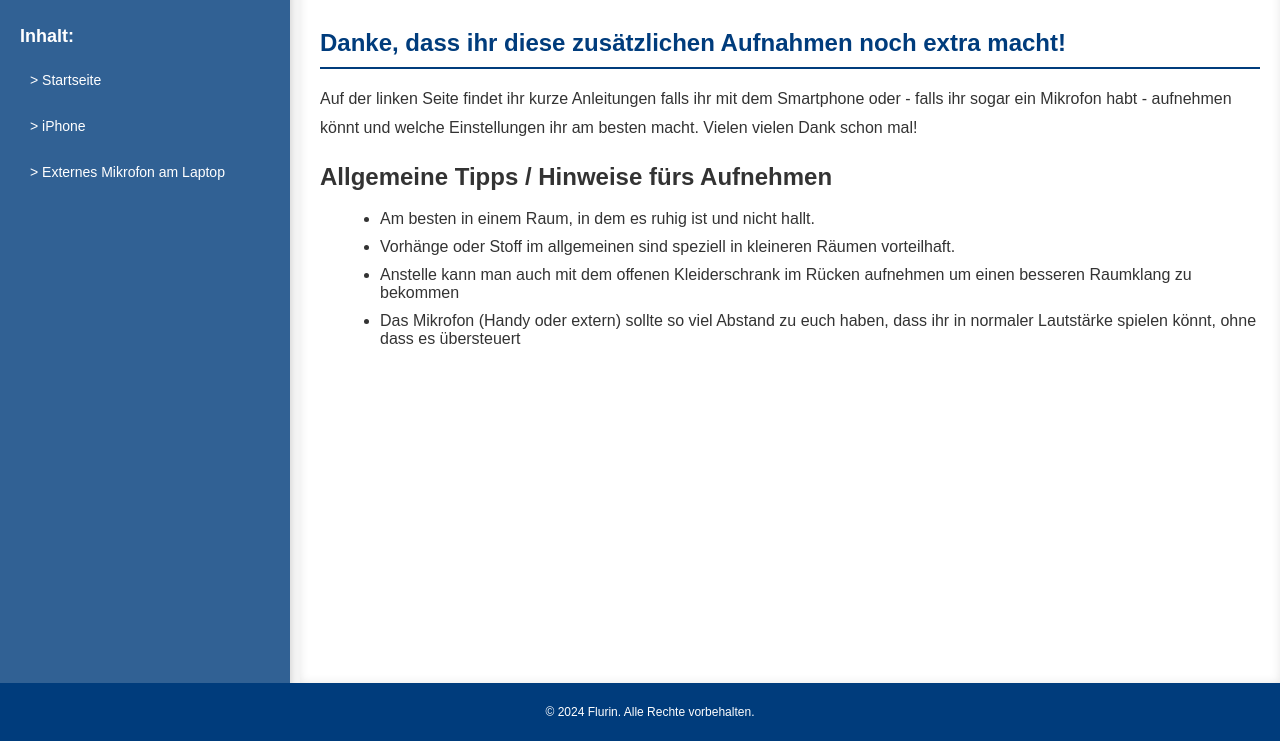
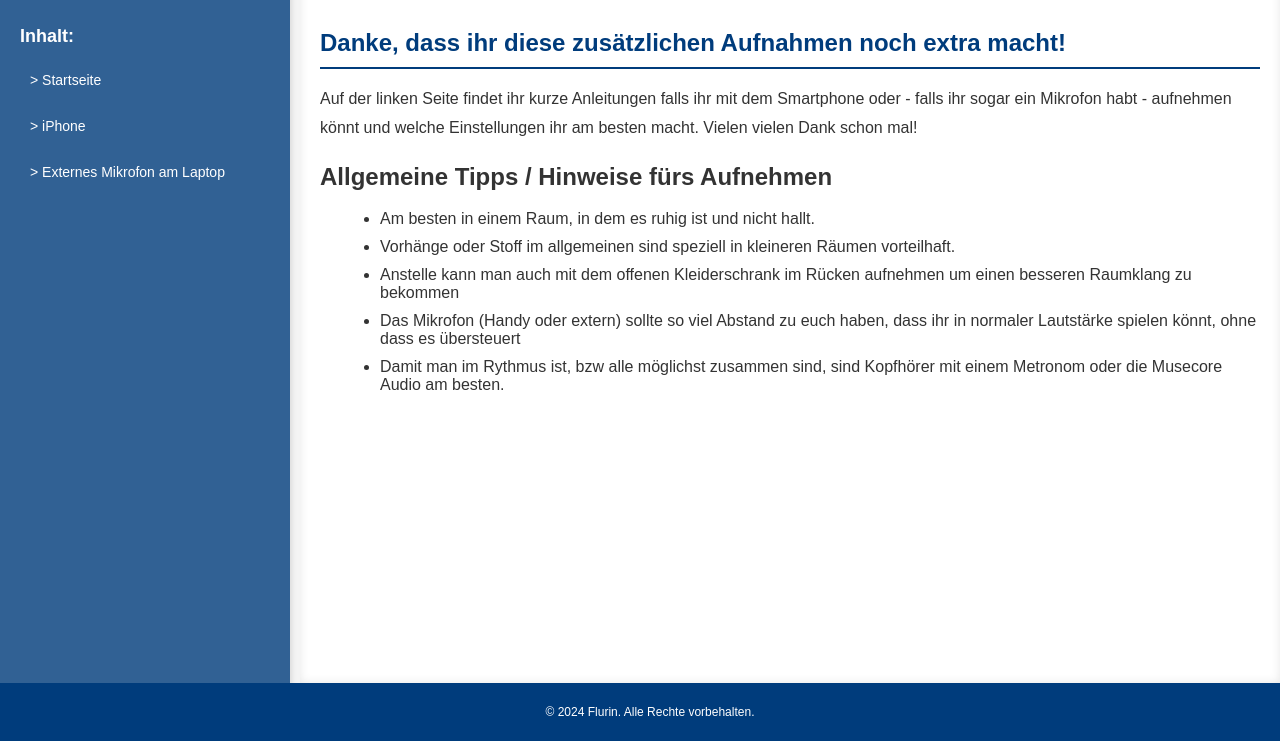
Before and after one commit to Glubux/aufnahme-guide, a plain HTML site: page index.html in a window 1280 px wide. Shown: the part 59-800 px from the top of the page. Drawn offline with Linux system fonts and the light colour scheme.

Commit message:
update index.html

```diff
--- a/index.html
+++ b/index.html
@@ -33,6 +33,7 @@
                         <li>Vorhänge oder Stoff im allgemeinen sind speziell in kleineren Räumen vorteilhaft.</li>
                         <li>Anstelle kann man auch mit dem offenen Kleiderschrank im Rücken aufnehmen um einen besseren Raumklang zu bekommen</li>
                         <li>Das Mikrofon (Handy oder extern) sollte so viel Abstand zu euch haben, dass ihr in normaler Lautstärke spielen könnt, ohne dass es übersteuert</li>
+                        <li>Damit man im Rythmus ist, bzw alle möglichst zusammen sind, sind Kopfhörer mit einem Metronom oder die Musecore Audio am besten.</li>
                     </ul>
                 </div>
             </section>
```
